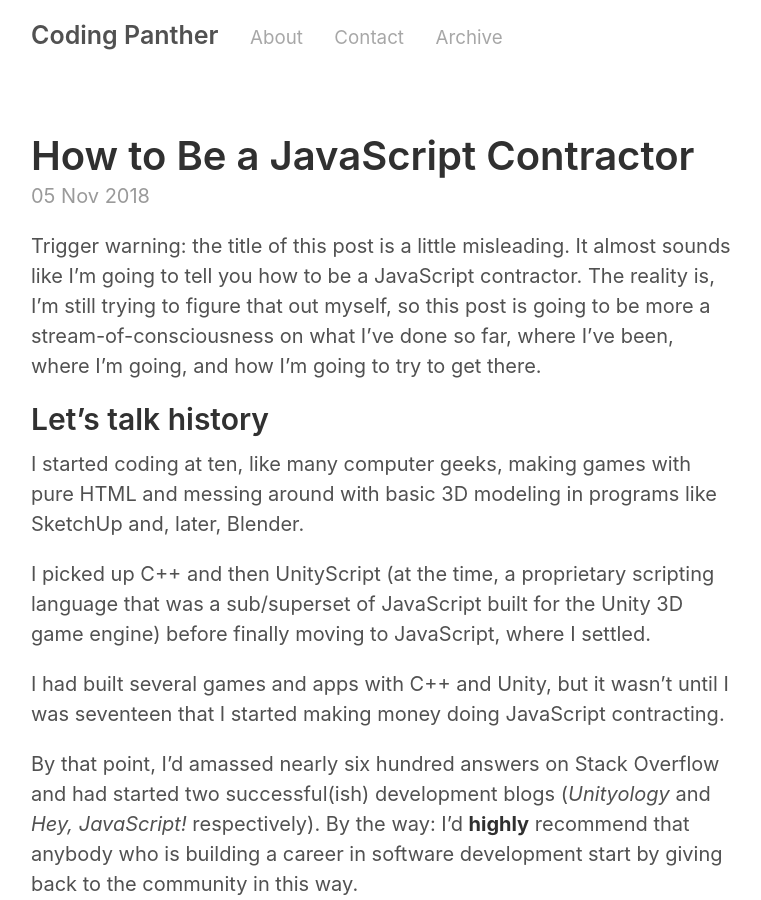
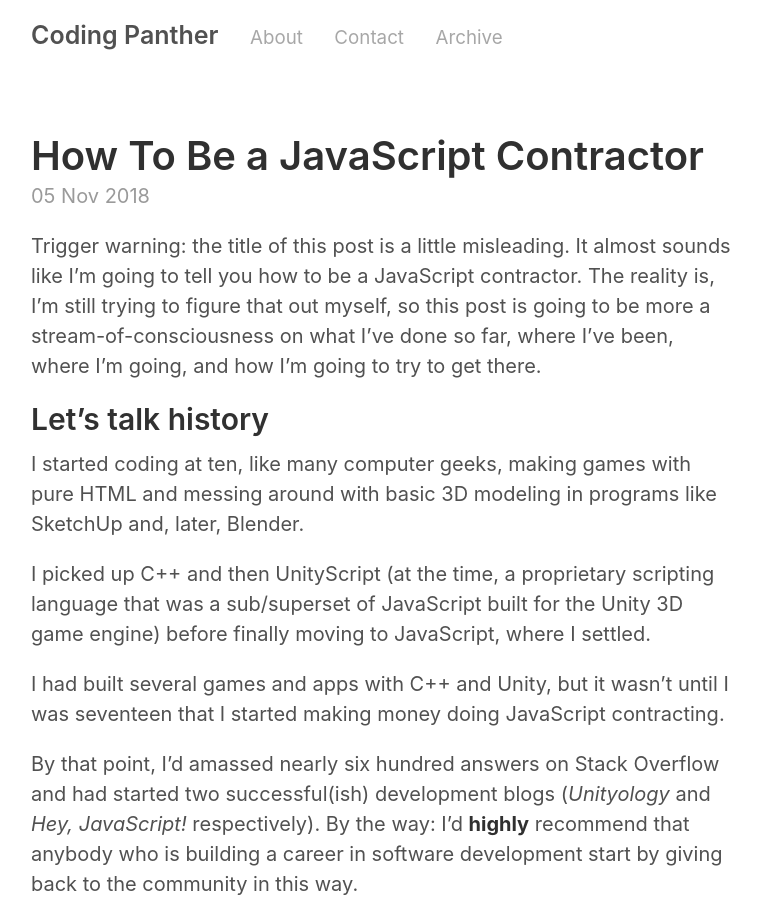
Before and after one commit to elliotbonneville/elliotbonneville.github.io, a Jekyll site: the page built from _posts/2018-11-5-how-to-be-a-javascript-contractor.md, in a window 1280 px wide and 900 px high. Shown: the whole window, without its empty margins (259-1020 px from the left). Built offline with Jekyll 4.4.1, drawn with Linux system fonts in a browser that asks for light colours; comment, search, counter and statistics services are not loaded.

Commit message:
😡 GO AWAY TYPO

```diff
--- a/_posts/2018-11-5-how-to-be-a-javascript-contractor.md
+++ b/_posts/2018-11-5-how-to-be-a-javascript-contractor.md
@@ -1,6 +1,6 @@
 ---
 layout: post
-title: How to Be a JavaScript Contractor
+title: How To Be a JavaScript Contractor
 comments: true
 permalink: how-to-be-a-javascript-contractor
 ---
```
